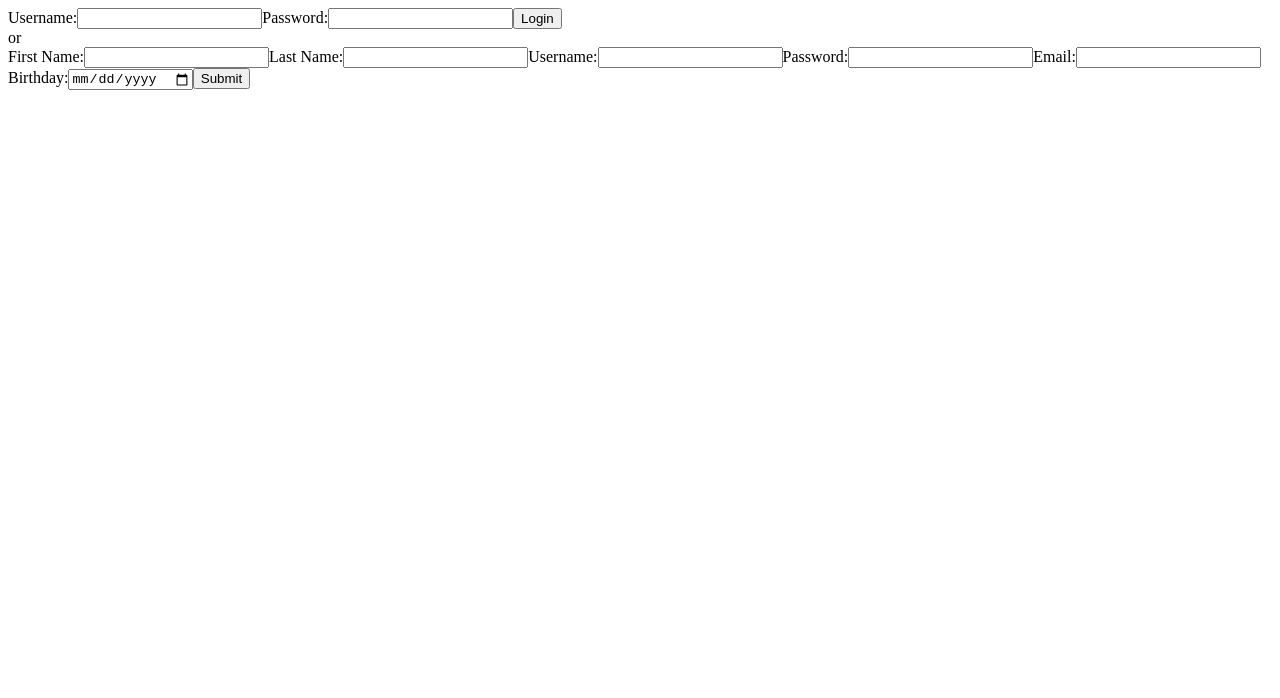
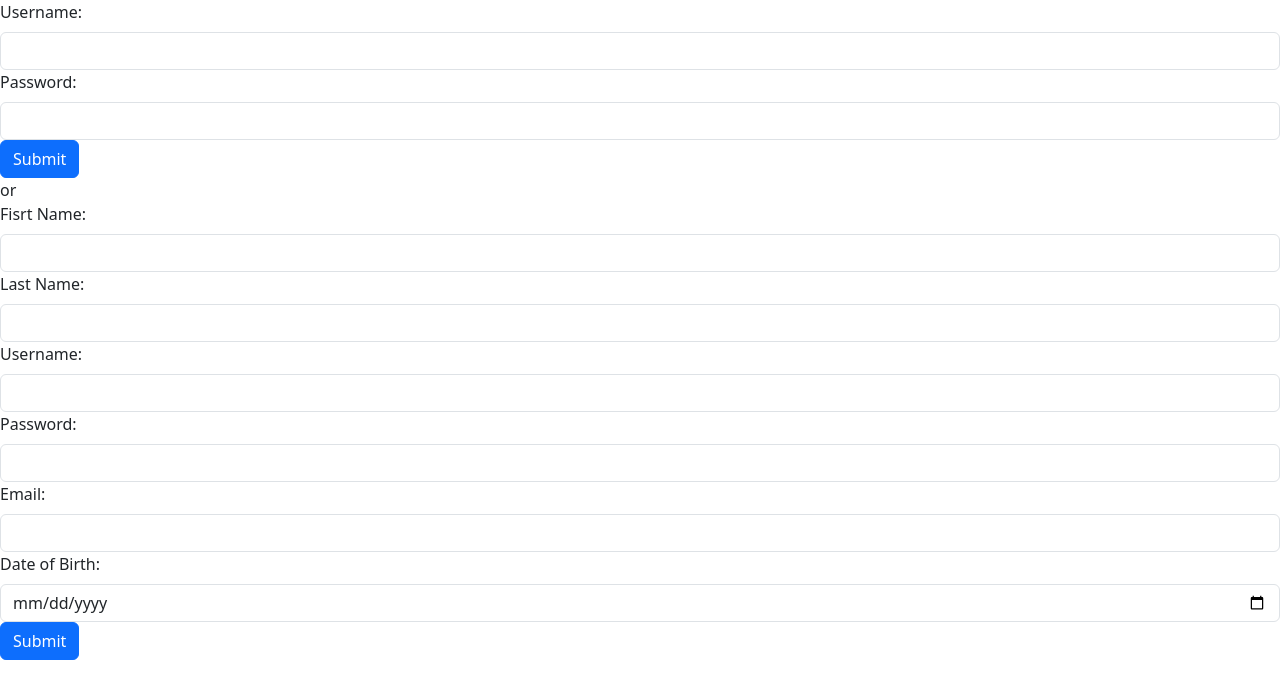
Before and after one commit to DaniEC3/myFlix-client, a React (Vite) app: page / in a window 1280 px wide. Shown: the top 698 px of the page. Built offline with nearby package versions, Linux system fonts and the light colour scheme.

Commit message:
ReactBootstrap forms added

```diff
--- a/package.json
+++ b/package.json
@@ -6,10 +6,12 @@
     "build": "parcel build src/index.html"
   },
   "dependencies": {
+    "bootstrap": "^5.3.3",
+    "prop-types": "^15.8.1",
     "react": "^18.3.1",
+    "react-bootstrap": "^2.10.7",
     "react-dom": "^18.3.1",
-    "react-router-dom": "^7.0.2",
-    "prop-types": "^15.8.1"
+    "react-router-dom": "^7.0.2"
   },
   "devDependencies": {
     "@parcel/transformer-sass": "^2.13.2",
--- a/src/components/login-view/login-view.jsx
+++ b/src/components/login-view/login-view.jsx
@@ -1,5 +1,7 @@
 import React from "react";
 import {useState} from "react";
+import Button from "react-bootstrap/Button";
+import Form from "react-bootstrap/Form";
 
 export const LoginView = ({onLoggedIn}) => {
 
@@ -44,24 +46,54 @@ export const LoginView = ({onLoggedIn}) => {
   return (
     // FORMS
 
-    <form onSubmit={handleSubmit}>
-      <label>
-        Username:
-        <input type="text"
+    // With Bootstrap
+
+    <Form onSubmit={handleSubmit}>
+      <Form.Group controlId="formUsername">
+        <Form.Label>Username:</Form.Label>
+        <Form.Control
+          type="text"
           value={username}
           onChange={(e) => setUsername(e.target.value)}
           required
+          minLength="5"
         />
-      </label>
-      <label>
-        Password:
-        <input type="password"
+      </Form.Group>
+
+      <Form.Group controlId="formPassword">
+        <Form.Label>Password:</Form.Label>
+        <Form.Control
+          type="password"
           value={password}
           onChange={(e) => setPassword(e.target.value)}
           required
         />
-      </label>
-      <button type="submit">Login</button>
-    </form>
+      </Form.Group>
+      <Button variant="primary" type="submit">
+        Submit
+      </Button>
+    </Form>
+
+    // Without Bootstrap
+    //
+    // <form onSubmit={handleSubmit}>
+    //   <label>
+    //     Username:
+    //     <input type="text"
+    //     value={username}
+    //     onChange={(e) => setUsername(e.target.value)}
+    //     required
+    //     />
+    //   </label>
+    //   <label>
+    //     Password:
+    //     <input type="password"
+    //     value={password}
+    //     onChange={(e) => setPassword(e.target.value)}
+    //     required
+    //     />
+    //   </label>
+    //   <button type="submit">Login</button>
+    // </form>
   );
 };
--- a/src/components/movie-card/movie-card.jsx
+++ b/src/components/movie-card/movie-card.jsx
@@ -1,13 +1,26 @@
 import PropTypes from "prop-types";
+import { Button, Card, } from "react-bootstrap";
+
 export const MovieCard = ({ movie, onMovieClick }) => {
   return (
-    <div
-      onClick={() => {
-        onMovieClick(movie);
-      }}
-    >
-      {movie.name}
-    </div>
+    <Card>
+      <Card.Img variant="top" src={movie.image}/>
+      <Card.Body>
+        <Card.Title>{movie.title}</Card.Title>
+        <Card.Text>{movie.author}</Card.Text>
+        <Button onClick={() => onMovieClick(movie)} variant="link">
+        {movie.name}
+        </Button>
+      </Card.Body>
+    </Card>
+
+    // <div
+    //   onClick={() => {
+    //     onMovieClick(movie);
+    //   }}
+    // >
+    //   {movie.name}
+    // </div>
   );
 };
 
--- a/src/components/movie-view/movie-view.jsx
+++ b/src/components/movie-view/movie-view.jsx
@@ -1,5 +1,6 @@
 import { MovieCard } from "../movie-card/movie-card";
 import {useState} from "react";
+import './movie-view.scss';
 
 export const MovieView = ({ movie, onBackClick, similarMovies, setSelectedMovie }) => {
   const formattedDate = new Date(movie.year_released).toLocaleDateString("en-US", {
@@ -37,7 +38,10 @@ export const MovieView = ({ movie, onBackClick, similarMovies, setSelectedMovie
         <span>genre: </span>
         <span>{movie.genre}</span>
       </div>
-      <button onClick={onBackClick}>Back</button>
+      <button onClick={onBackClick}
+      className="back-button"
+      style={{ cursor: "pointer" }}
+      >Back</button>
       <div>
         {similarMovies.map((movie) => (
           <MovieCard
--- /dev/null
+++ b/src/components/movie-view/movie-view.scss
@@ -0,0 +1,8 @@
+.back-button {
+  padding: 4px 12px 4px 12px;
+  color: whitesmoke;
+  background-color: dodgerblue;
+  border: none;
+  border-radius: 4px;
+
+}
--- a/src/components/singup-view/signup-view.jsx
+++ b/src/components/singup-view/signup-view.jsx
@@ -1,6 +1,7 @@
 import React from "react";
 import {useState} from "react";
-
+import Button from "react-bootstrap/Button";
+import Form from "react-bootstrap/Form";
 
 export const SignupView = () => {
 
@@ -56,62 +57,88 @@ export const SignupView = () => {
 
 
   return (
-    <form onSubmit={handleSubmit}>
-      <label>
-        First Name:
-        <input
+    <Form onSubmit={handleSubmit}>
+      <Form.Group controlId="formFirstName">
+        <Form.Label>Fisrt Name:</Form.Label>
+        <Form.Control
           type="text"
           value={firstname}
           onChange={(e) => setFirstName(e.target.value)}
           required
         />
-      </label>
-      <label>
-        Last Name:
-        <input
+      </Form.Group>
+
+      <Form.Group controlId="formLastName">
+        <Form.Label>Last Name:</Form.Label>
+        <Form.Control
           type="text"
           value={lastname}
           onChange={(e) => setLastName(e.target.value)}
         />
-      </label>
-      <label>
-        Username:
-        <input
+      </Form.Group>
+
+      <Form.Group controlId="formUsername">
+        <Form.Label>Username:</Form.Label>
+        <Form.Control
           type="text"
           value={username}
           onChange={(e) => setUsername(e.target.value)}
           required
           minLength="5"
         />
-      </label>
-      <label>
-        Password:
-        <input
+      </Form.Group>
+
+      <Form.Group controlId="formPassword">
+        <Form.Label>Password:</Form.Label>
+        <Form.Control
           type="password"
           value={password}
           onChange={(e) => setPassword(e.target.value)}
           required
           minLength="8"
         />
-      </label>
-      <label>
-        Email:
-        <input
+      </Form.Group>
+
+      <Form.Group controlId="formEmail">
+        <Form.Label>Email:</Form.Label>
+        <Form.Control
           type="email"
           value={email}
           onChange={(e) => setEmail(e.target.value)}
           required
         />
-      </label>
-      <label>
-        Birthday:
-        <input
+      </Form.Group>
+
+      <Form.Group controlId="formBirthday">
+        <Form.Label>Date of Birth:</Form.Label>
+        <Form.Control
           type="date"
           value={birthday}
           onChange={(e) => setBirthday(e.target.value)}
         />
-      </label>
-      <button type="submit">Submit</button>
-    </form>
+      </Form.Group>
+
+      <Button variant="primary" type="submit">
+        Submit
+      </Button>
+    </Form>
+    //     Email:
+    //     <input
+    //     type="email"
+    //     value={email}
+    //     onChange={(e) => setEmail(e.target.value)}
+    //     required
+    //     />
+    //   </label>
+    //   <label>
+    //     Birthday:
+    //     <input
+    //     type="date"
+    //     value={birthday}
+    //     onChange={(e) => setBirthday(e.target.value)}
+    //     />
+    //   </label>
+    //   <button type="submit">Submit</button>
+    // </form>
   );
 };
--- a/src/index.jsx
+++ b/src/index.jsx
@@ -1,6 +1,7 @@
 import React from 'react';
 import { createRoot } from 'react-dom/client';
 import { MainView } from './components/main-view/main-view';
+import "bootstrap/dist/css/bootstrap.min.css";
 
 // Import statement to indicate that you need to bundle `./index.scss`
 import "./index.scss";
--- a/src/index.scss
+++ b/src/index.scss
@@ -1,3 +1,6 @@
+
+
+
 $color: steelblue;
 
 .my-flix {
```
Also changed, not shown: 5 other files (tests, documents, lock files or other folders). Lines whose indentation alone changed are shown as unchanged.
